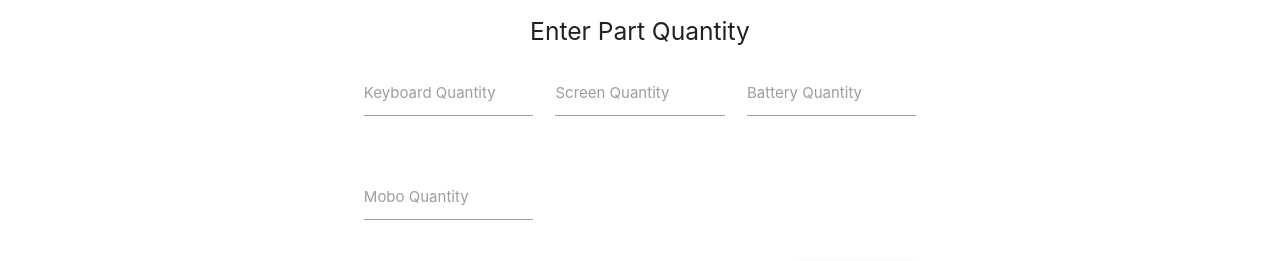
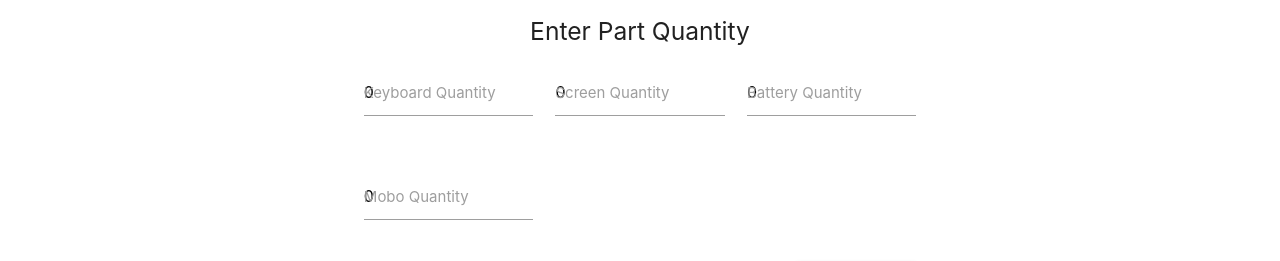
Before and after one commit to KantKontrol/Part-Tracker, a React (Create React App) app in the folder back-end/partrac-admin/client/: page /addmodel in a window 1280 px wide. Shown: the part 331-592 px from the top of the page. Built offline with nearby package versions, Linux system fonts and the light colour scheme.

Commit message:
added state to addmodel form through addmodel page

```diff
--- a/back-end/partrac-admin/client/src/components/ModelForm/index.js
+++ b/back-end/partrac-admin/client/src/components/ModelForm/index.js
@@ -3,14 +3,14 @@ import "./index.css";
 
 export default function ModelForm(props){
 
-    let { addModel } = props;
+    let { addModel, stateChange, state } = props;
 
     return (
         <div className="col s12 model-form-style">
 
             <div className="row">
                 <div className="input-field col s4">
-                    <input id="model_name" type="text" className="validate" />
+                    <input id="model_name" type="text" className="validate" value={state.model_name} onChange={stateChange} />
                     <label htmlFor="model_name">Model Name</label>
                 </div>
             </div>
@@ -19,15 +19,15 @@ export default function ModelForm(props){
 
             <div className="row">
                 <div className="input-field col s4">
-                        <input id="keyboard_quantity" type="number" className="validate" />
+                        <input id="keyboard_quantity" type="number" className="validate" value={state.keyboard_quantity} onChange={stateChange} />
                         <label htmlFor="keyboard_quantity">Keyboard Quantity</label>
                 </div>
                 <div className="input-field col s4">
-                        <input id="screen_quantity" type="number" className="validate" />
+                        <input id="screen_quantity" type="number" className="validate" value={state.screen_quantity} onChange={stateChange}/>
                         <label htmlFor="screen_quantity">Screen Quantity</label>
                 </div>
                 <div className="input-field col s4">
-                        <input id="battery_quantity" type="number" className="validate" />
+                        <input id="battery_quantity" type="number" className="validate" value={state.battery_quantity} onChange={stateChange}/>
                         <label htmlFor="battery_quantity">Battery Quantity</label>
                 </div>
             </div>
@@ -35,7 +35,7 @@ export default function ModelForm(props){
 
             <div className="row">
                 <div className="input-field col s4">
-                        <input id="mobo_quantity" type="number" className="validate" />
+                        <input id="mobo_quantity" type="number" className="validate" value={state.mobo_quantity} onChange={stateChange}/>
                         <label htmlFor="mobo_quantity">Mobo Quantity</label>
                 </div>
             </div>
--- a/back-end/partrac-admin/client/src/pages/AddModel.js
+++ b/back-end/partrac-admin/client/src/pages/AddModel.js
@@ -11,8 +11,25 @@ class AddModel extends React.Component {
         super()
 
         this.state = {
+            model_name: "",
+            keyboard_quantity: 0,
+            screen_quantity: 0,
+            battery_quantity: 0,
+            mobo_quantity: 0
+        }
+    }
 
+    handleStateChange = ({target}) => {
+        let { id, value } = target;
+
+        if(id != "model_name"){
+            if(value >= 0)
+            this.setState({ ...this.state, [id]: value });
         }
+        else
+            this.setState({ ...this.state, [id]: value });
+
+        console.log(this.state)
     }
 
 
@@ -35,7 +52,7 @@ class AddModel extends React.Component {
                         <div className="col s2 m2 l2"></div>
 
                         <div className="col s8 m8 l8">
-                            <ModelForm />
+                            <ModelForm state={this.state} addModel={function(){}} stateChange={this.handleStateChange}/>
                         </div>
 
                         <div className="col s2 m2 l2"></div>
```
